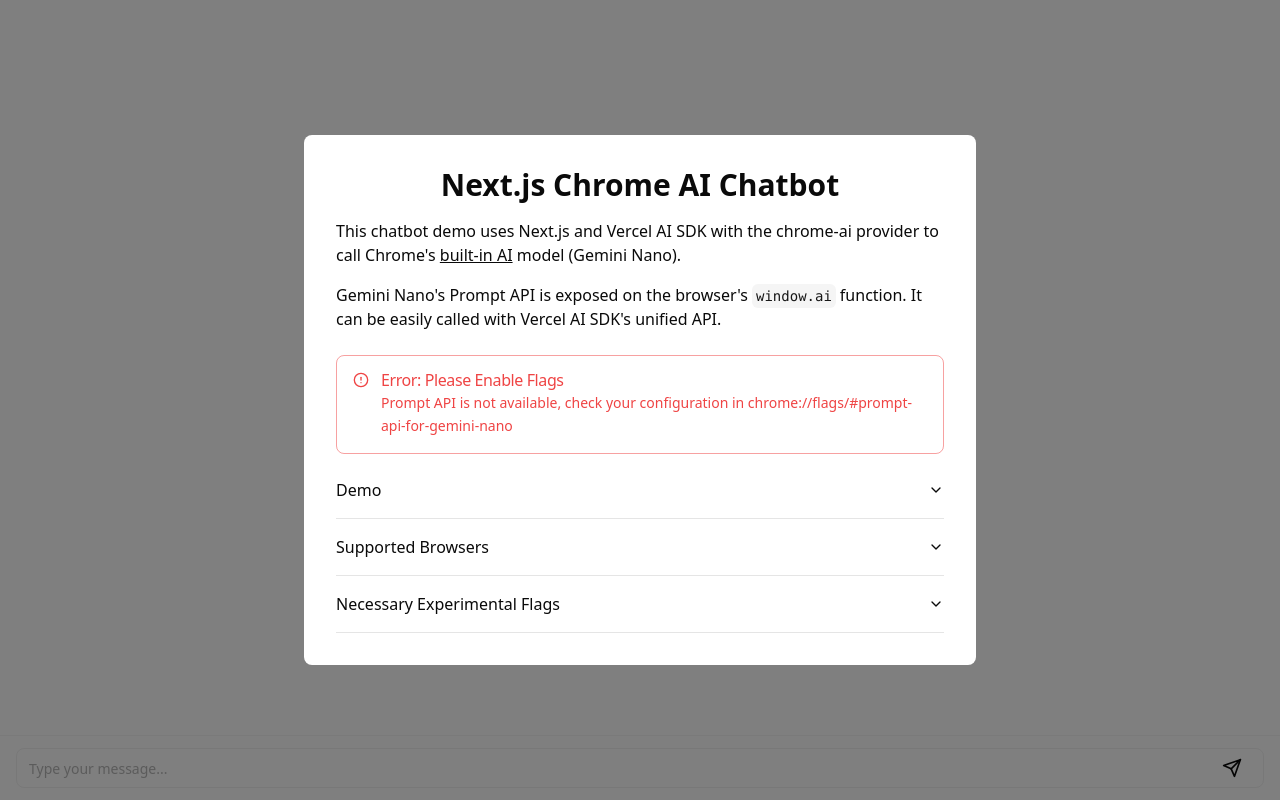
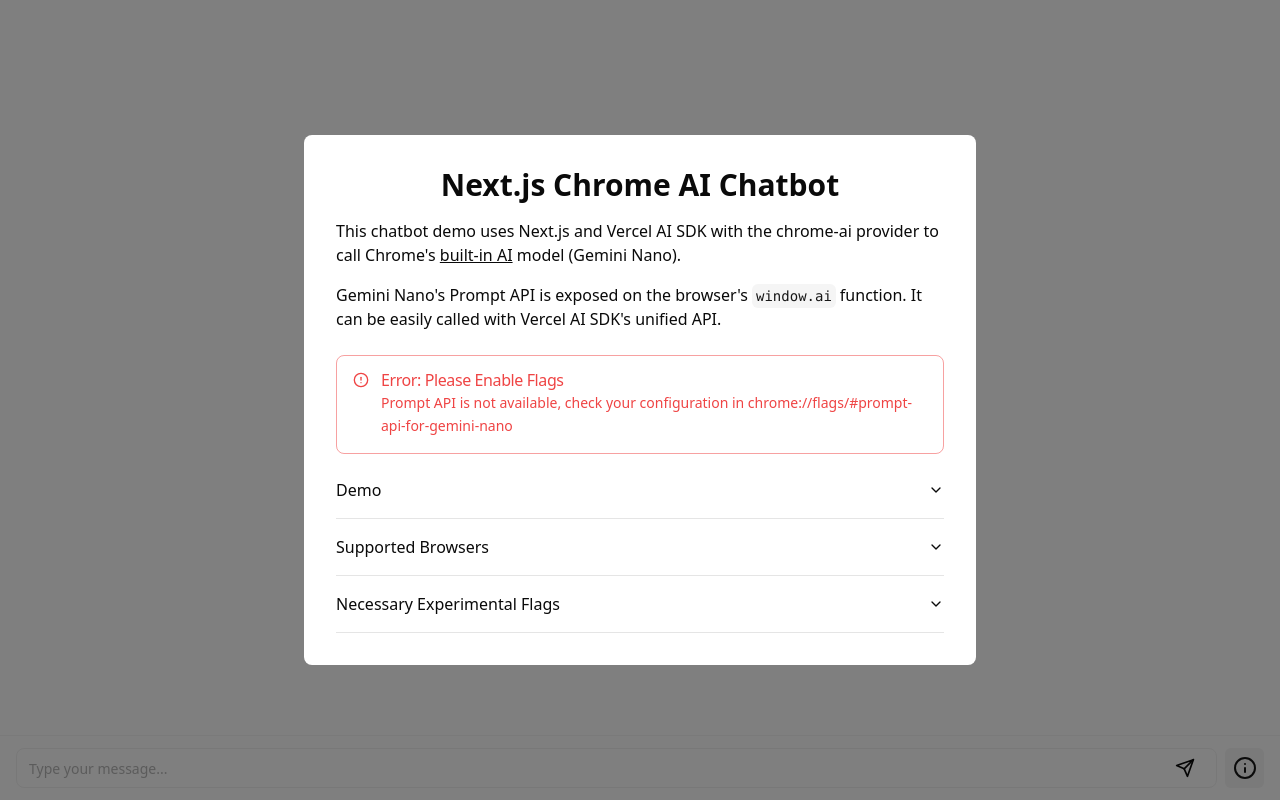
Before and after one commit to nicoalbanese/ai-sdk-chrome-ai, a Next.js app: page / in a window 1280 px wide. Built offline with nearby package versions, Linux system fonts and the light colour scheme.

Commit message:
update modal and add info button

```diff
--- a/app/page.tsx
+++ b/app/page.tsx
@@ -1,12 +1,15 @@
 "use client";
 
 import { ChatComponent } from "@/components/chat-component";
-import { CheckEnv } from "@/components/check-env";
+import { Modal } from "@/components/modal";
 import { checkEnv } from "@/lib/utils";
 import { useEffect, useState } from "react";
 
 export default function Chat() {
   const [error, setError] = useState<any>();
+  const [showModal, setShowModal] = useState(false);
+  const openModal = () => setShowModal(true);
+  const closeModal = () => setShowModal(false);
 
   useEffect(() => {
     const checkBrowser = async () => {
@@ -14,7 +17,10 @@ export default function Chat() {
         await checkEnv();
       } catch (e) {
         console.log(e);
-        if (e instanceof Error) setError(e?.message);
+        if (e instanceof Error) {
+          setError(e?.message);
+          setShowModal(true);
+        }
       }
     };
     checkBrowser();
@@ -22,8 +28,8 @@ export default function Chat() {
 
   return (
     <div>
-      {error && <CheckEnv error={error} />}
-      <ChatComponent error={error} />
+      {showModal && <Modal error={error} closeModal={closeModal} />}
+      <ChatComponent openModal={openModal} error={error} />
     </div>
   );
 }
--- a/components/chat-component.tsx
+++ b/components/chat-component.tsx
@@ -1,4 +1,3 @@
-"use client";
 /**
  * This code was generated by v0 by Vercel.
  * @see https://v0.dev/t/PCj2KuvTC06
@@ -27,8 +26,15 @@ import { chromeai } from "chrome-ai";
 import { MemoizedReactMarkdown } from "./markdown";
 import { EmptyScreen } from "./empty-screen";
 import { useScrollAnchor } from "@/lib/hooks/use-scroll-anchor";
+import { InfoIcon } from "lucide-react";
 
-export function ChatComponent({ error }: { error: any }) {
+export function ChatComponent({
+  error,
+  openModal,
+}: {
+  error: any;
+  openModal: () => void;
+}) {
   const [input, setInput] = useState("");
   const [messages, setMessages] = useState<CoreMessage[]>([]);
   const { containerRef, messagesRef, scrollToBottom } = useScrollAnchor();
@@ -83,7 +89,9 @@ export function ChatComponent({ error }: { error: any }) {
         onSubmit={handleSubmit}
         className="bg-background border-t border-muted px-4 py-3 sticky bottom-0 w-full"
       >
-        <div className="relative">
+        <div>
+          <div className="flex space-x-2">
+            <div className="relative w-full">
               <Input
                 placeholder="Type your message..."
                 className="w-full rounded-lg pr-16 resize-none"
@@ -101,6 +109,16 @@ export function ChatComponent({ error }: { error: any }) {
                 <SendIcon className="w-5 h-5" />
                 <span className="sr-only">Send</span>
               </Button>
+            </div>
+            <Button
+              type="button"
+              variant="secondary"
+              size="icon"
+              onClick={openModal}
+            >
+              <InfoIcon />
+            </Button>
+          </div>
         </div>
       </form>
     </div>
--- a/components/check-env.tsx
+++ b/components/modal.tsx
@@ -1,4 +1,3 @@
-"use client";
 /**
  * v0 by Vercel.
  * @see https://v0.dev/t/YROtjbTpHPA
@@ -8,8 +7,15 @@ import { FlagAccordion } from "./flag-table";
 import { IncompatibleBrowserAlert } from "./incompatible-alert";
 import { ExternalLink } from "./external-link";
 import { useState } from "react";
+import { XIcon } from "lucide-react";
 
-export function CheckEnv({ error }: { error: any }) {
+export function Modal({
+  error,
+  closeModal,
+}: {
+  error?: any;
+  closeModal: () => void;
+}) {
   const [selectedAccordionValue, setSelectedSelectedAccordionValue] = useState<
     string | undefined
   >();
@@ -17,6 +23,11 @@ export function CheckEnv({ error }: { error: any }) {
 
   return (
     <div className="fixed inset-0 z-50 flex items-center justify-center bg-black/50">
+      {error ? null : (
+        <button className="absolute right-4 top-4" onClick={closeModal}>
+          <XIcon />
+        </button>
+      )}
       <div className="h-full sm:h-fit flex flex-col items-center justify-start sm:justify-center gap-4 sm:rounded-lg bg-white p-8 max-w-2xl overflow-y-scroll">
         <h2 className="text-3xl font-bold">Next.js Chrome AI Chatbot</h2>
         <p className="">
@@ -36,12 +47,14 @@ export function CheckEnv({ error }: { error: any }) {
           API.
         </p>
         <div className="w-full pt-2 space-y-2">
+          {error ? (
             <div>
               <IncompatibleBrowserAlert
                 error={error}
                 openInstructions={openInstructions}
               />
             </div>
+          ) : null}
           <FlagAccordion
             value={selectedAccordionValue}
             setValue={setSelectedSelectedAccordionValue}
```
Lines whose indentation alone changed are shown as unchanged.
